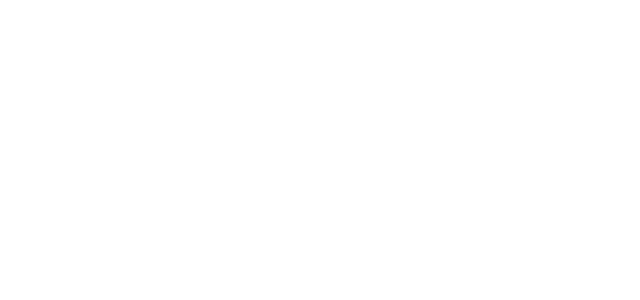
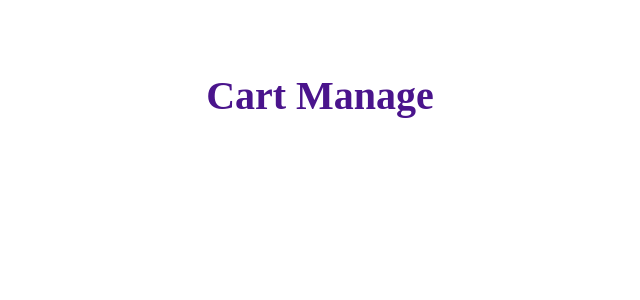
Before and after one commit to NirashaMadubhashini/React-Assignment, a React (Create React App) app: page /cart in a window 1280 px wide. Shown: the top 300 px of the page, without its empty margins (320-960 px from the left). Built offline with nearby package versions, Linux system fonts and the light colour scheme.

Commit message:
update Cart index.jsx

```diff
--- a/src/pages/cart/index.jsx
+++ b/src/pages/cart/index.jsx
@@ -1,3 +1,13 @@
+import Grid from "@mui/material/Grid";
+import RubberBtn from "../../component/common/RubberBandBtn";
+import * as React from "react";
+
 export default function Cart() {
-
+    return (
+        <div>
+            <Grid item lg={12} xs={12} sm={12} md={12} sx={{mt: 9, fontSize: 20}}>
+                <RubberBtn name="Cart Manage"/>
+            </Grid>
+        </div>
+    )
 }
```
